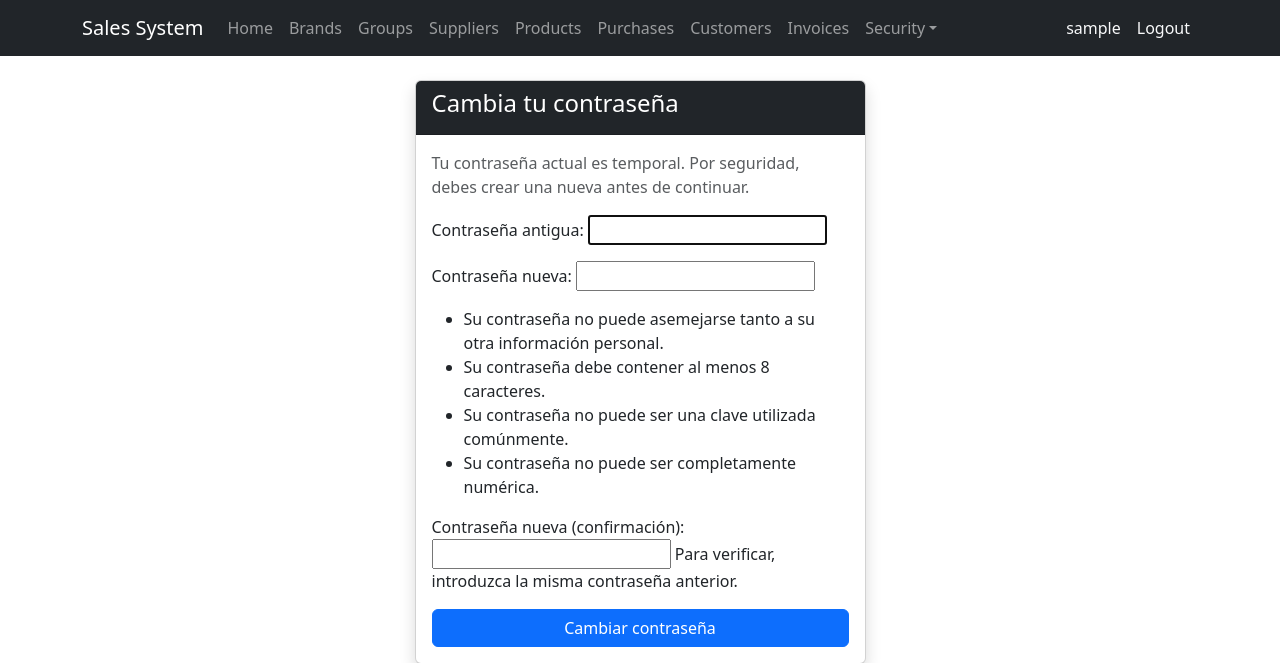
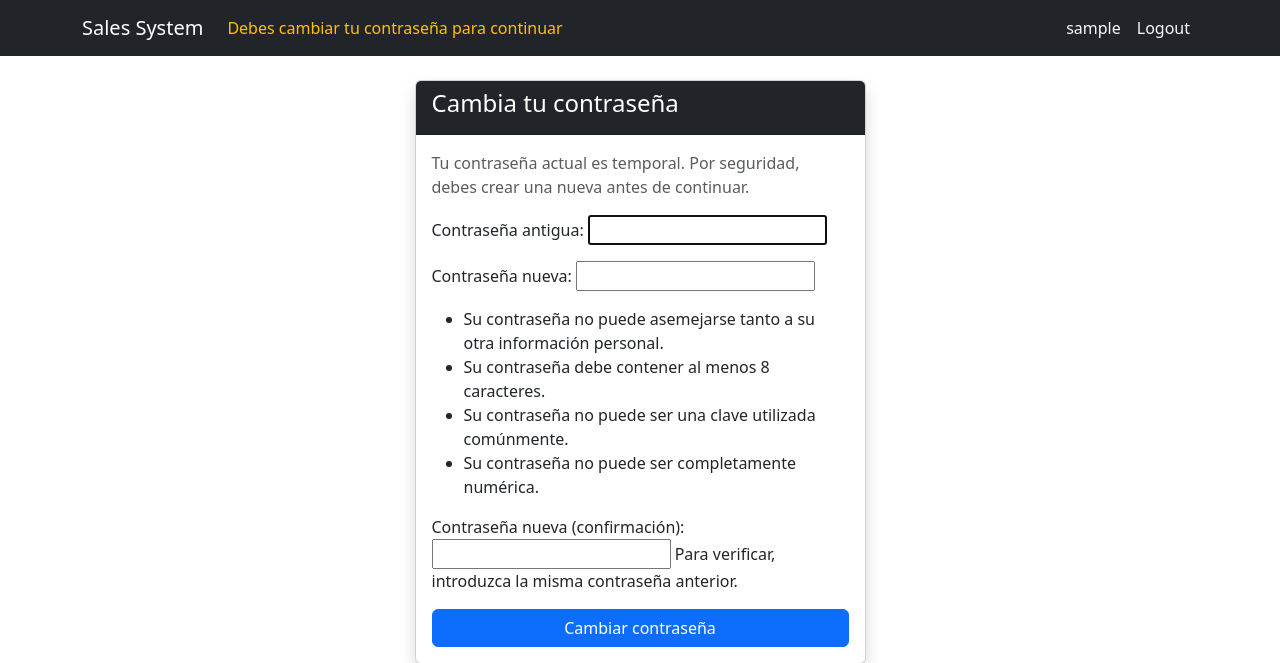
Before and after one commit to Stranix12/sales_a2, a Django app: page /security/force-password-change/ in a window 1280 px wide. Shown: the top 663 px of the page. Run offline with Django 5.2, Linux system fonts and the light colour scheme; a user stored in the database is signed in; tables that the repository leaves empty hold one stand-in row (values such as "Sample post").

Commit message:
Hide navbar links while a password change is pending
ForcePasswordChangeMiddleware already blocked navigating to any other
route, but the navbar still rendered every link the user's role could
normally see - confusing (and pointless, since clicking any of them just
bounced back) between login and finishing the forced password change.
Now the whole authenticated nav collapses to a single notice until
must_change_password clears.

Co-Authored-By: Claude Sonnet 5 <noreply@anthropic.com>

```diff
--- a/billing/templates/billing/base.html
+++ b/billing/templates/billing/base.html
@@ -26,6 +26,12 @@
     <div class="collapse navbar-collapse" id="nav">
       <ul class="navbar-nav me-auto">
         {% if user.is_authenticated %}
+          {% if user.security_profile.must_change_password %}
+          <!-- Contraseña temporal pendiente de cambiar: no se muestra ninguna
+               opción del sistema (el middleware las bloquea igual, pero no
+               tiene sentido mostrar links a los que no puede entrar). -->
+          <li class="nav-item"><span class="nav-link text-warning">Debes cambiar tu contraseña para continuar</span></li>
+          {% else %}
           <li class="nav-item"><a class="nav-link" href="{% url 'billing:home' %}">Home</a></li>
 
           <!-- COMPRAS: Analista de Compras y Administrador -->
@@ -54,7 +60,7 @@
             </ul>
           </li>
           {% endif %}
-
+          {% endif %}
         {% endif %}
       </ul>
       <ul class="navbar-nav">
```
Lines whose indentation alone changed are shown as unchanged.
